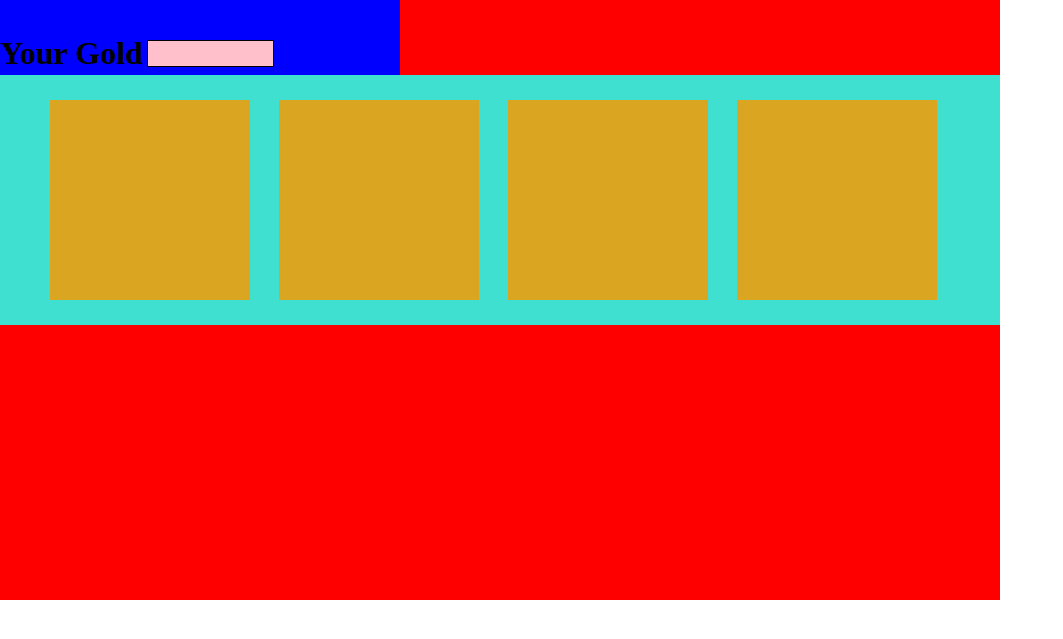
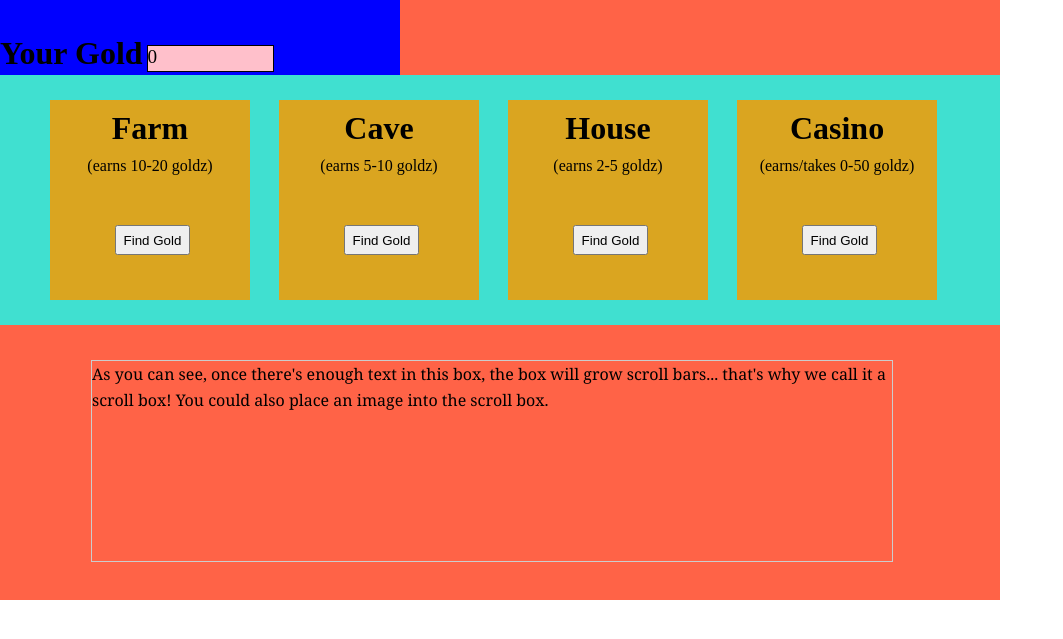
Before and after one commit to ROliverWA/Ninja_Gold, a Flask app: page / in a window 1280 px wide. Shown: the top 639 px of the page, without its empty margins (0-1063 px from the left). Run offline with Flask 2, Linux system fonts and the light colour scheme.

Commit message:
implemented CSS/Finished GUI

```diff
--- a/server.py
+++ b/server.py
@@ -1,14 +1,17 @@
-from flask import Flask, render_template
+from flask import Flask, render_template,session,request,url_for
 import random
 app = Flask(__name__)
 app.secret_key="thekeytomyheart"
+gold = 0
 
 @app.route('/')
 def root():
+    session['my_trust'] = gold
     return render_template('index.html')
 
-
-
+@app.route('/process_money', methods=['POST'])
+def shake_your_moneymaker():
+    return render_template('index.html')
 
 
 
--- a/static/css/style.css
+++ b/static/css/style.css
@@ -7,7 +7,7 @@
 .wrapper {
     height: 600px;
     width: 1000px;
-    background-color: red;
+    background-color: tomato;
 }
 
 .head{
@@ -26,10 +26,11 @@
     display: inline-block;
     vertical-align: top;
     border: 1px solid black;
-    margin-top: -10px;
+    margin-top: -5px;
+    font-size: larger;
 }
 
-h1 {
+#stash {
     display: inline-block;
     margin-top: -50px;
 }
@@ -54,3 +55,27 @@ h1 {
 .farm {
     margin-left: 50px;
 }
+
+.text_box {
+
+    display: inline-block;
+    margin-left: 91px;
+    margin-top: 35px;
+}
+
+h1 {
+    text-align: center;
+    margin-top: 10px;
+}
+
+p {
+    text-align: center;
+    margin-top: 10px;
+}
+
+.find_gold {
+    margin-top: 50px;
+    margin-left: 65px;
+    height: 30px;
+    width: 75px;
+}
--- a/templates/index.html
+++ b/templates/index.html
@@ -10,28 +10,41 @@
 <body>
     <div id="wrapper" class="wrapper">
         <div id="head" class ="head">
-            <h1>Your Gold</h1>
-            <div id="gold_reserve" class="gold_reserve"></div>
+            <h1 id='stash'>Your Gold</h1>
+            <div id="gold_reserve" class="gold_reserve">{{session['my_trust']}}</div>
         </div>
         <div id="middle" class="middle">
-            <div id="farm" class="farm"></div>
-            <div id="cave" class="cave"></div>
-            <div id="house" class="house"></div>
-            <div id="casino" class="casino"></div>
-
+            <div id="farm" class="farm">
+                <h1>Farm</h1>
+                <p>(earns 10-20 goldz)</p>
+                <form action="/process_money" method="post">
+                    <input type="hidden" name="building" value="farm">
+                <input type='submit' value='Find Gold' class='find_gold'>
+                </form>
+            </div>
+            <div id="cave" class="cave">
+                <h1>Cave</h1>
+                <p>(earns 5-10 goldz)</p>
+                <input type="hidden" name="building" value="cave">
+                <input type='submit' value='Find Gold' class='find_gold'>
+            </div>
+            <div id="house" class="house">
+                <h1>House</h1>
+                <p>(earns 2-5 goldz)</p>
+                <input type="hidden" name="building" value="house">
+                <input type='submit' value='Find Gold' class='find_gold'>
+            </div>
+            <div id="casino" class="casino">
+                <h1>Casino</h1>
+                <p>(earns/takes 0-50 goldz)</p>
+                <input type="hidden" name="building" value="casino">
+                <input type='submit' value='Find Gold' class='find_gold'>
+            </div>
         </div>
-
-
-
-
-
-
-
-
-
-
-
-
+        <div id="text_box" class="text_box" style="height:200px;width:800px;border:1px solid #ccc;font:16px/26px Georgia, Garamond, Serif;overflow:auto;">
+            As you can see, once there's enough text in this box, the box will grow scroll bars... that's why we call it a scroll box! You could also place an image into the scroll box.
+            </div>
+        </div>
     </div>
 </body>
 </html>
```
